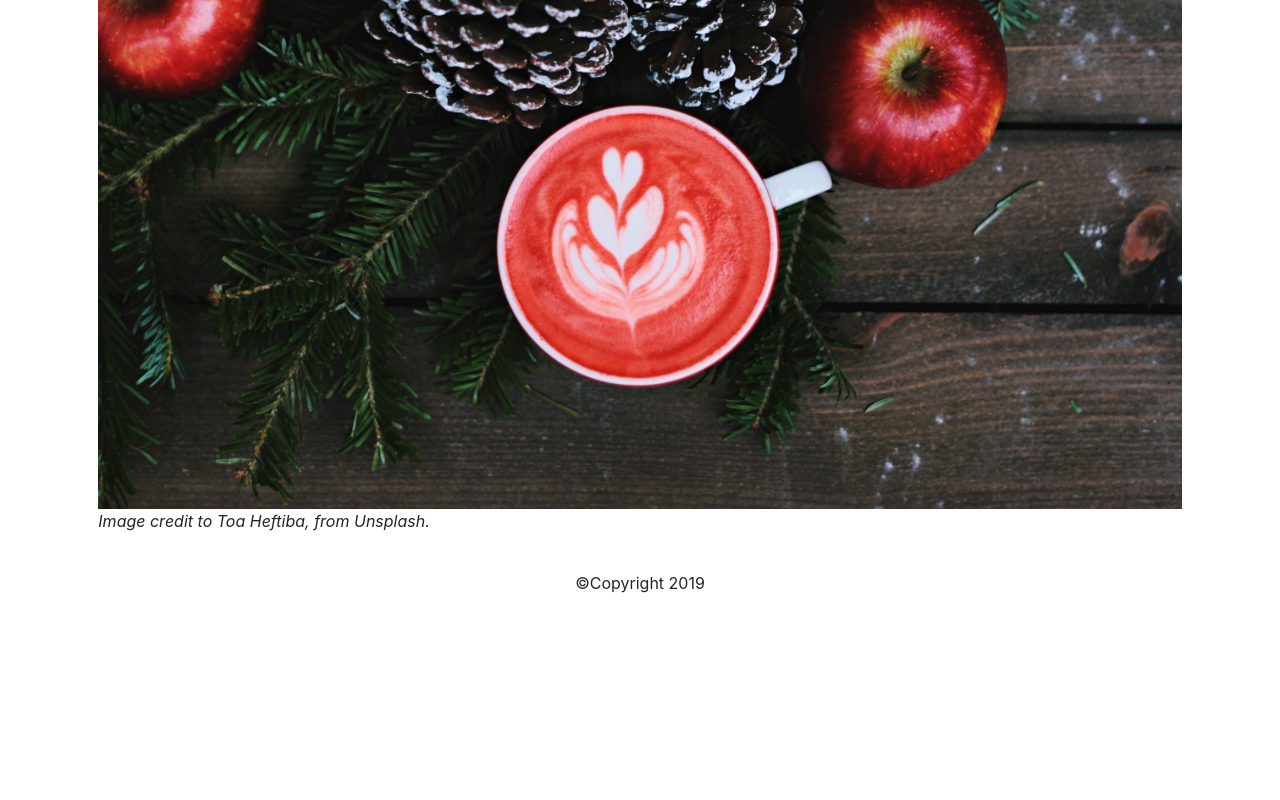
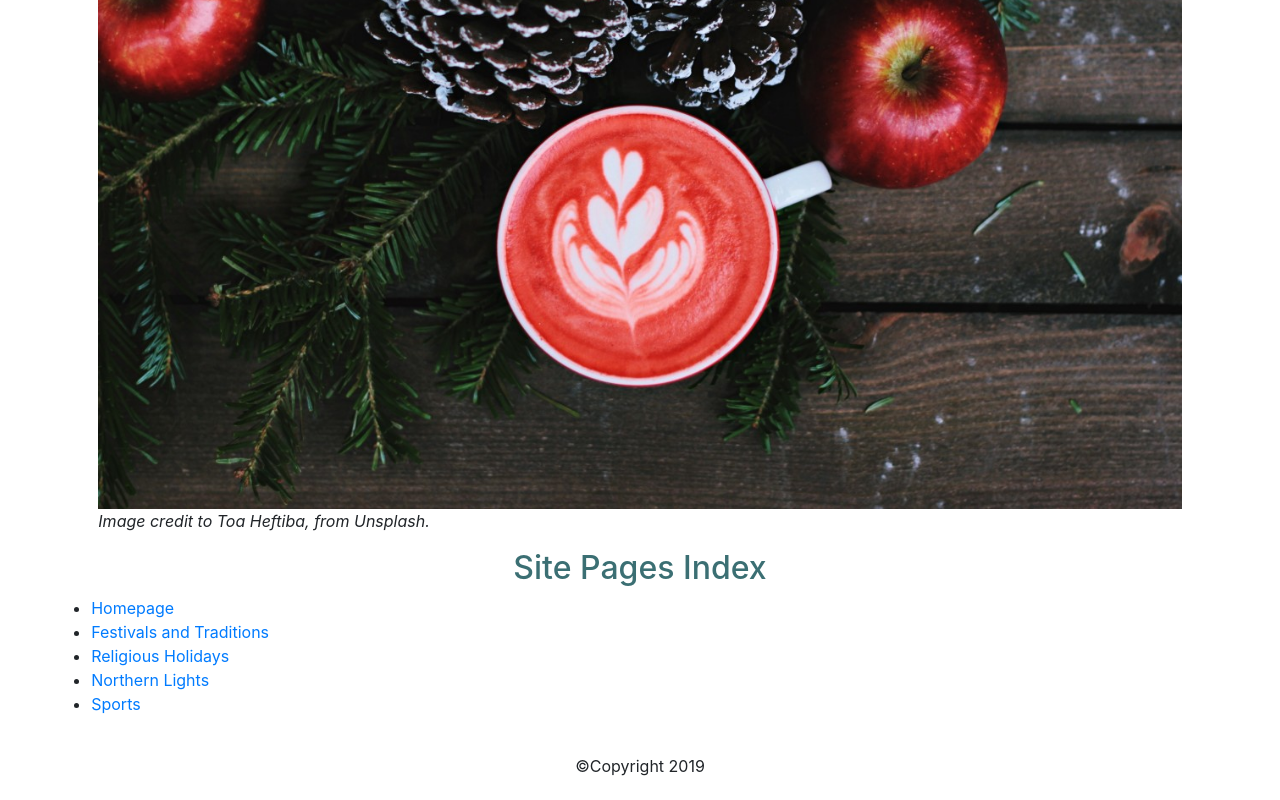
Before and after one commit to carl-urness/final_project, a plain HTML site: page index.html in a window 1280 px wide. Shown: the part 880-1680 px from the top of the page. Before the commit the page ends 1497 px from the top, so only its background shows below. Drawn offline with nearby package versions, Linux system fonts and the light colour scheme.

Commit message:
release2

```diff
--- a/index.html
+++ b/index.html
@@ -56,6 +56,14 @@
           <img src="assets/images/toa-heftiba-WsDF95mSUsI-unsplash_edited.jpg" />
           <p class="caption">Image credit to Toa Heftiba, from Unsplash.</p>
       </main>
+    <h2>Site Pages Index</h2>
+    <ul>
+      <li><a href="index.html">Homepage</a></li>
+      <li><a href="festivals.html">Festivals and Traditions</a></li>
+      <li><a href="holidays.html">Religious Holidays</a></li>
+      <li><a href="northernlights.html">Northern Lights</a></li>
+      <li><a href="sports.html">Sports</a></li>
+    </ul>
     <div>
       <footer class="wrapper">
         &#169;Copyright 2019
```
Also changed, not shown: festivals.html (+2 -2 lines), northernlights.html (+2 -2 lines).
